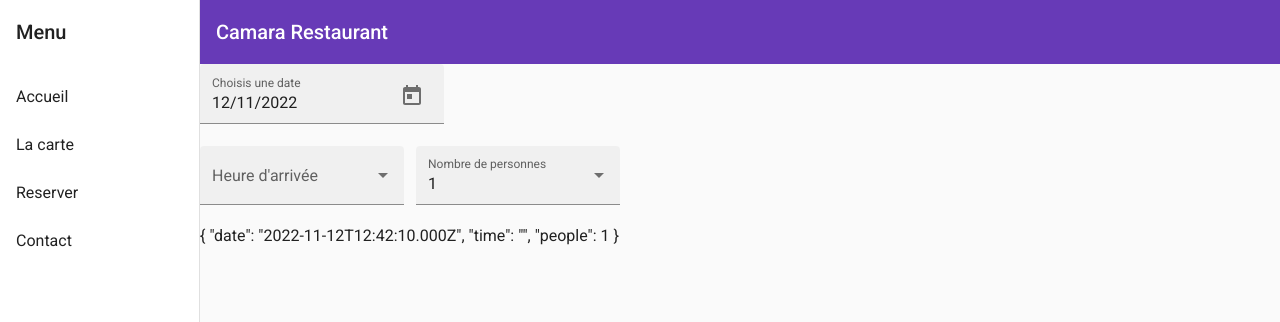
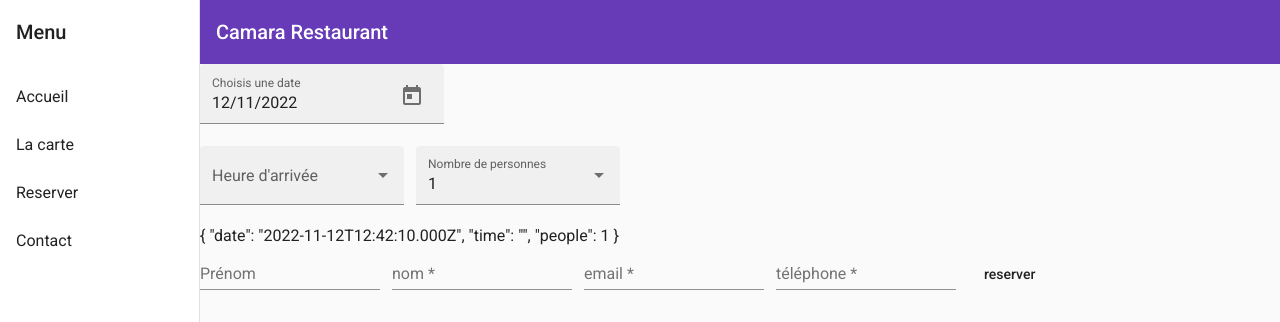
Before and after one commit to MakiC/ProjetRestau, an Angular app: page /reserve in a window 1280 px wide. Shown: the top 322 px of the page. Built offline with nearby package versions, Linux system fonts and the light colour scheme.

Commit message:
soumission du formulaire

```diff
--- a/src/app/reserve/reserve.component.html
+++ b/src/app/reserve/reserve.component.html
@@ -22,5 +22,24 @@
       </mat-select>
     </mat-form-field>
   </div>
-  {{reservationForm.value|json}}
 </form>
+{{reservationForm.value|json}}
+<form #f="ngForm" (submit)="finaliseReservation(f)">
+  <mat-form-field >
+  <input matInput type="text" name="firstNameL" [(ngModel)]="client.firstName" placeholder="Prénom"> <!-- le name est requis pour que angular puisse faire la liaison entre le template et le ts. Sinon la parenthèse pour communiquer du template vers typescript et crochet pour faire linverse donc on a du double binnding-->
+  </mat-form-field>
+  <mat-form-field>
+    <input matInput type="text" [(ngModel)]="client.lastName" name="lastName" placeholder="nom" required />
+  </mat-form-field>
+  <mat-form-field>
+    <input matInput type="text" [(ngModel)]="client.email" name="email" placeholder="email" required />
+  </mat-form-field>
+  <mat-form-field>
+    <input matInput type="text" [(ngModel)]="client.tel" name="telephone" placeholder="téléphone" required />
+  </mat-form-field>
+  <button mat-button type="submit">reserver</button>
+</form> <!--le '#' nous permet de creer une variabme cote template et qui prends pour valeur ngForm le formGroup fourni par angular-->
+{{f.controls['firstNameL']?.value}}
+{{f.controls['lastName']?.value}}
+{{f.controls['email']?.value}}
+{{f.controls['telephone']?.value}}
--- a/src/app/reserve/reserve.component.ts
+++ b/src/app/reserve/reserve.component.ts
@@ -1,5 +1,5 @@
 import { Component, OnInit } from '@angular/core';
-import {FormGroup, FormBuilder, FormControl, Validators} from "@angular/forms";
+import {FormGroup, FormBuilder, FormControl, Validators, NgForm} from "@angular/forms";
 
 
 @Component({
@@ -15,6 +15,12 @@ export class ReserveComponent implements OnInit {
   peopleOptions=[1,2,3,4,5,6,7,8]
   constructor(private fb:FormBuilder) { }
 
+  client={firstName:'', lastName:'', email:'', tel:''}
+
+  finaliseReservation(form: NgForm){
+    console.log(form.value);
+  }
+
   ngOnInit(): void {
     this.createForm();
   }
```
